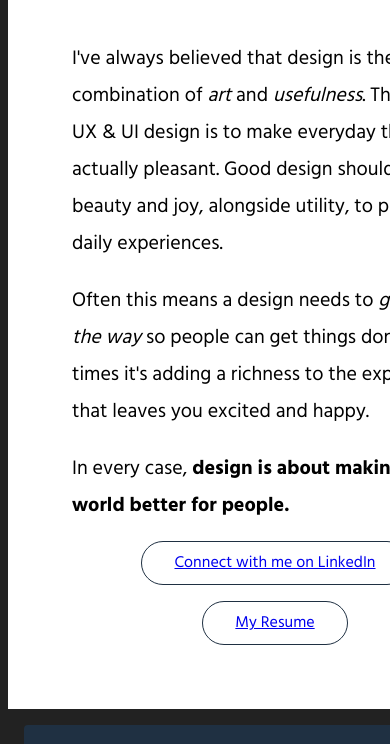
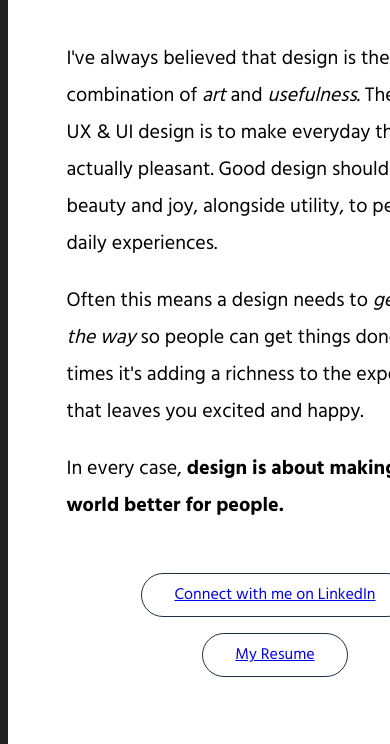
Before and after one commit to andrewdc/folio, an Astro site: page / in a window 390 px wide. Shown: the part 796-1540 px from the top of the page. Built offline with nearby package versions, Linux system fonts and the light colour scheme; Astro itself is replaced by a stand-in of ours.

Commit message:
spacing adjust

```diff
--- a/src/components/Band.astro
+++ b/src/components/Band.astro
@@ -8,7 +8,7 @@
 <style>
 	.band {
 		background: var(--color-band);
-		padding: var(--space-xlg);
+		padding: var(--space-xlg) 15vw;
 	}
 
 </style>
--- a/src/components/Cta.astro
+++ b/src/components/Cta.astro
@@ -1,7 +1,9 @@
 <div class="cta">
 	<a href="http://www.linkedin.com/in/andrewdc
 
-">Connect with me on LinkedIn</a>
+">
+		Connect with me on LinkedIn
+	</a>
 	<a
 		href="https://drive.google.com/file/d/1cEdhCwq2c_LoSzc7invI8kRxw-OhpSWh/view?usp=sharing"
 	>
@@ -11,12 +13,13 @@
 
 <style>
 	.cta {
-		padding: var(--space-lg);
+		padding: var(--space-xlg) var(--space-lg);
 		justify-content: center;
-		flex-wrap:wrap;
+		flex-wrap: wrap;
 	}
 	@media (max-width: 1200px) {
 		.cta {
-			padding: 0 }
+			padding: var(--space-lg) 0;
+		}
 	}
 </style>
```
